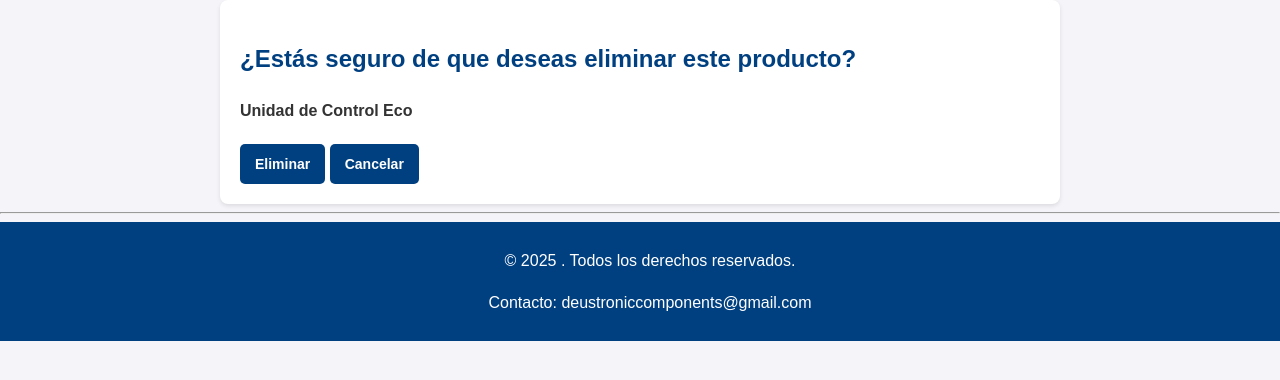
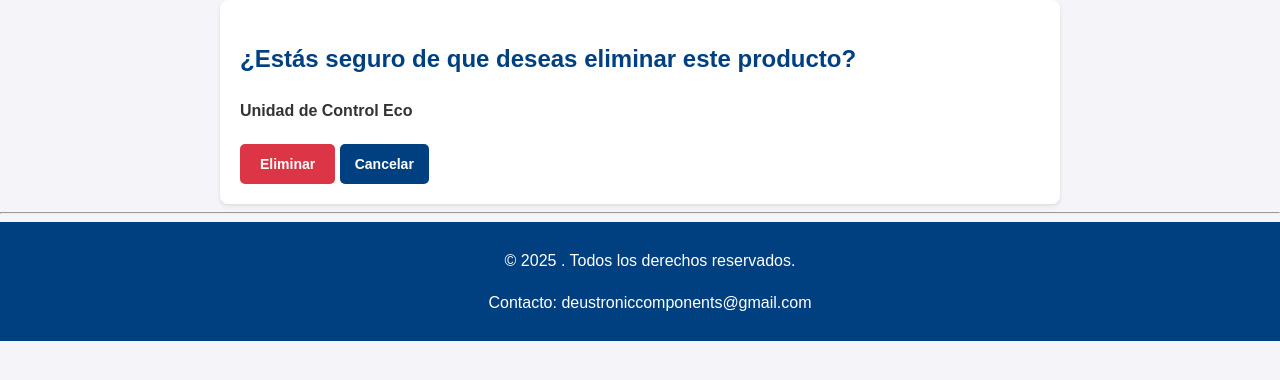
Before and after one commit to Jon8a/IW-Entregable2, a Django app: page /productos/16/eliminar/ in a window 1280 px wide. Shown: the part 114-494 px from the top of the page. Run offline with Django 5.2, Linux system fonts and the light colour scheme; data comes from the database, SQL or seed files in the repository; both versions use the stored data as it was after the commit.

Commit message:
pedidos eliminar y todas las páginas acabadas

```diff
--- a/Entregable2/appEntrega/templates/producto_eliminar.html
+++ b/Entregable2/appEntrega/templates/producto_eliminar.html
@@ -7,8 +7,7 @@
 <p><strong>{{ object.nombre }}</strong></p>
 <form method="post">
     {% csrf_token %}
-    <button type="submit">Eliminar</button>
-    <a href="{% url 'producto_listado' %}" class ='button'>Cancelar</a>
+    <button type="submit" class="btn-eliminar">Eliminar</button>
+    <a href="{% url 'producto_listado' %}" class="button">Cancelar</a>
 </form>
-
 {% endblock %}
```
Also changed, not shown: Entregable2/db.sqlite3.
